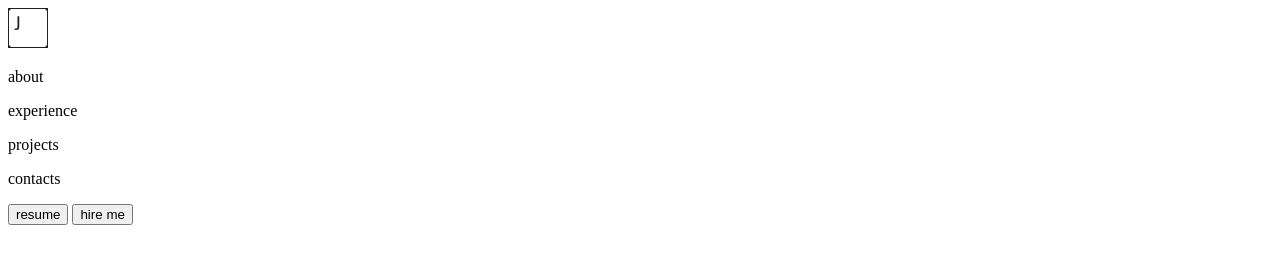
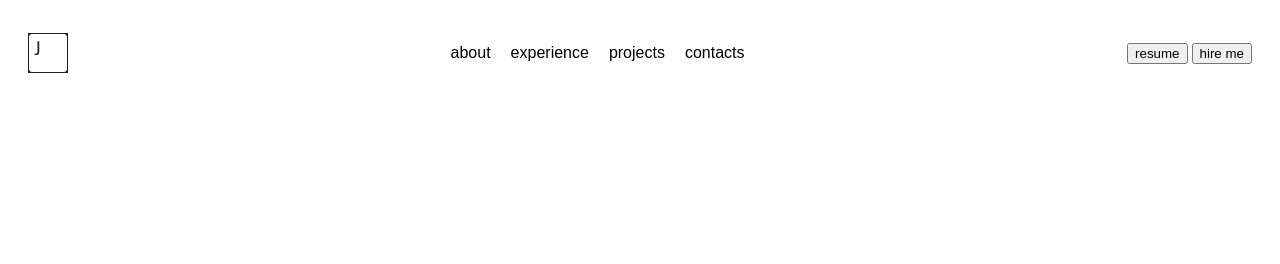
Before and after one commit to Jesse14122004/simple-portfolio, a plain HTML site: page index.html in a window 1280 px wide. Drawn offline with Linux system fonts and the light colour scheme.

Commit message:
styled our nav bar

```diff
--- a/CSS/styles.css
+++ b/CSS/styles.css
@@ -0,0 +1,15 @@
+nav {
+    padding: 20px;
+    display: flex;
+    justify-content: space-between;
+    align-items: center;
+}
+.nav-list {
+    display: flex;
+    gap: 20px;
+
+}
+.nav-items {
+    font-size: 16;
+    font-family: sans-serif;
+}
--- a/index.html
+++ b/index.html
@@ -4,6 +4,7 @@
     <meta charset="UTF-8">
     <meta name="viewport" content="width=device-width, initial-scale=1.0">
     <title>Jesse Kwabena Ofori-Kuma</title>
+    <link rel="stylesheet" href="/CSS/styles.css">
 </head>
 <body>
   <nav>
```
